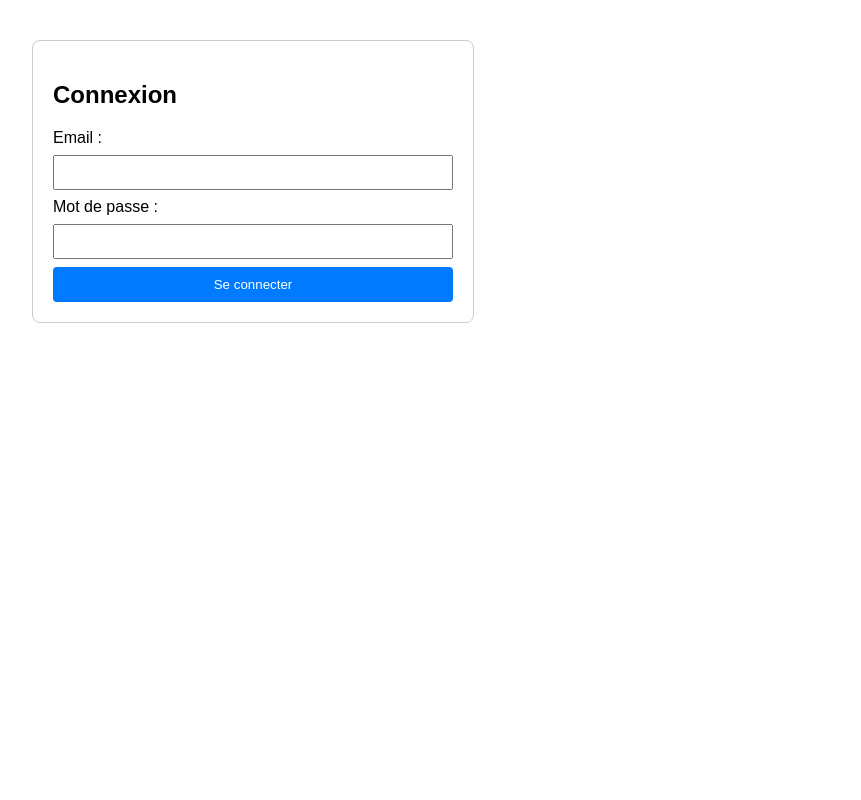
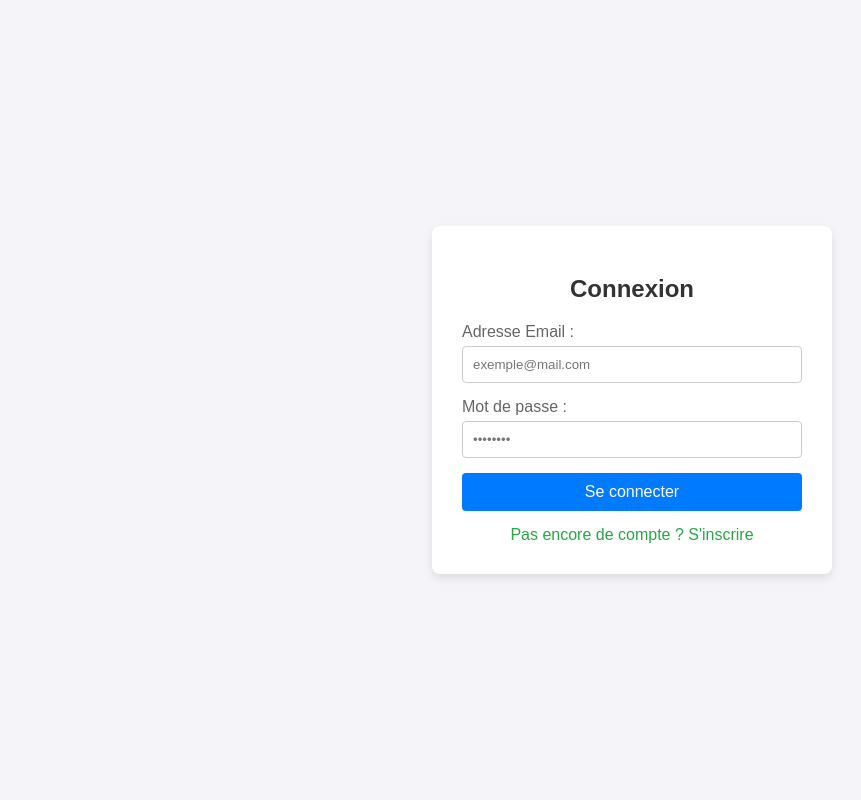
Before and after one commit to ngouachegnetambojosias-jpg/mon_site, a PHP site: page /login.php in a window 1280 px wide. Shown: the whole page, without its empty margins (8-869 px from the left). Run offline with PHP 8.4, Linux system fonts and the light colour scheme.

Commit message:
Update login.php

```diff
--- a/login.php
+++ b/login.php
@@ -1,11 +1,11 @@
 <?php
-session_start();
 require_once 'config.php';
 
 $message = '';
 
+// Récupération du message de succès d'inscription si présent
 if (isset($_SESSION['success'])) {
-    $message = "<p style='color: green;'>" . htmlspecialchars($_SESSION['success']) . "</p>";
+    $message = "<p style='color: green; text-align: center;'>" . htmlspecialchars($_SESSION['success']) . "</p>";
     unset($_SESSION['success']);
 }
 
@@ -15,33 +15,33 @@ if ($_SERVER['REQUEST_METHOD'] === 'POST') {
 
     if (!empty($email) && !empty($password)) {
         try {
-            // Tente de chercher avec 'password' puis avec 'mot_de_passe' si la colonne diffère
+            // Recherche de l'utilisateur par son email
             $stmt = $pdo->prepare("SELECT * FROM users WHERE email = :email");
             $stmt->execute([':email' => $email]);
-            $user = $stmt->fetch(PDO::FETCH_ASSOC);
+            $user = $stmt->fetch();
 
-            if ($user) {
-                // Vérification du mot de passe (gestion des deux noms de colonnes possibles)
-                $user_password = $user['password'] ?? $user['mot_de_passe'] ?? '';
+            // Vérification de l'existence de l'utilisateur et du mot de passe haché
+            if ($user && password_verify($password, $user['password'])) {
 
-                if (password_verify($password, $user_password) || $password === $user_password) {
-                    $_SESSION['user_id'] = $user['id'];
-                    $_SESSION['user_nom'] = $user['nom'];
+                // Enregistrement des informations utilisateur en session
+                $_SESSION['user'] = [
+                    'id' => $user['id'],
+                    'nom' => $user['nom'],
+                    'email' => $user['email'],
+                    'is_premium' => $user['is_premium'] ?? 0
+                ];
 
-                    // Redirection vers la page d'accueil
-                    header("Location: index.php");
-                    exit();
-                } else {
-                    $message = "<p style='color: red;'>Mot de passe incorrect.</p>";
-                }
+                // Redirection vers la page d'accueil
+                header("Location: index.php");
+                exit();
             } else {
-                $message = "<p style='color: red;'>Aucun compte trouvé avec cet email.</p>";
+                $message = "<p style='color: red; text-align: center;'>Email ou mot de passe incorrect.</p>";
             }
         } catch (PDOException $e) {
-            $message = "<p style='color: red;'>Erreur de base de données : " . htmlspecialchars($e->getMessage()) . "</p>";
+            $message = "<p style='color: red; text-align: center;'>Erreur : " . htmlspecialchars($e->getMessage()) . "</p>";
         }
     } else {
-        $message = "<p style='color: red;'>Veuillez remplir tous les champs.</p>";
+        $message = "<p style='color: red; text-align: center;'>Veuillez remplir tous les champs.</p>";
     }
 }
 ?>
@@ -50,28 +50,89 @@ if ($_SERVER['REQUEST_METHOD'] === 'POST') {
 <html lang="fr">
 <head>
     <meta charset="UTF-8">
+    <meta name="viewport" content="width=device-width, initial-scale=1.0">
     <title>Connexion</title>
     <style>
-        body { font-family: Arial, sans-serif; margin: 40px; }
-        .form-box { max-width: 400px; padding: 20px; border: 1px solid #ccc; border-radius: 8px; }
-        .form-box input { width: 100%; padding: 8px; margin: 8px 0; box-sizing: border-box; }
-        .form-box button { width: 100%; padding: 10px; background-color: #007bff; color: white; border: none; border-radius: 4px; cursor: pointer; }
+        body {
+            font-family: Arial, sans-serif;
+            background-color: #f4f4f9;
+            display: flex;
+            justify-content: center;
+            align-items: center;
+            min-height: 100vh;
+            margin: 0;
+        }
+        .form-container {
+            background-color: #ffffff;
+            padding: 30px;
+            border-radius: 8px;
+            box-shadow: 0 4px 8px rgba(0, 0, 0, 0.1);
+            width: 100%;
+            max-width: 400px;
+            box-sizing: border-box;
+        }
+        h2 {
+            margin-bottom: 20px;
+            color: #333;
+            text-align: center;
+        }
+        label {
+            display: block;
+            margin-bottom: 5px;
+            color: #666;
+        }
+        input[type="email"],
+        input[type="password"] {
+            width: 100%;
+            padding: 10px;
+            margin-bottom: 15px;
+            border: 1px solid #ccc;
+            border-radius: 4px;
+            box-sizing: border-box;
+        }
+        button {
+            width: 100%;
+            padding: 10px;
+            background-color: #007bff;
+            border: none;
+            border-radius: 4px;
+            color: white;
+            font-size: 16px;
+            cursor: pointer;
+        }
+        button:hover {
+            background-color: #0056b3;
+        }
+        .register-link {
+            text-align: center;
+            margin-top: 15px;
+            display: block;
+            color: #28a745;
+            text-decoration: none;
+        }
+        .register-link:hover {
+            text-decoration: underline;
+        }
     </style>
 </head>
 <body>
 
-<div class="form-box">
+<div class="form-container">
     <h2>Connexion</h2>
+
     <?= $message ?>
+
     <form action="login.php" method="POST">
-        <label>Email :</label>
-        <input type="email" name="email" required>
+        <label for="email">Adresse Email :</label>
+        <input type="email" id="email" name="email" required placeholder="exemple@mail.com">
 
-        <label>Mot de passe :</label>
-        <input type="password" name="password" required>
+        <label for="password">Mot de passe :</label>
+        <input type="password" id="password" name="password" required placeholder="••••••••">
 
         <button type="submit">Se connecter</button>
     </form>
+
+    <a href="register.php" class="register-link">Pas encore de compte ? S'inscrire</a>
 </div>
 
 </body>
```
